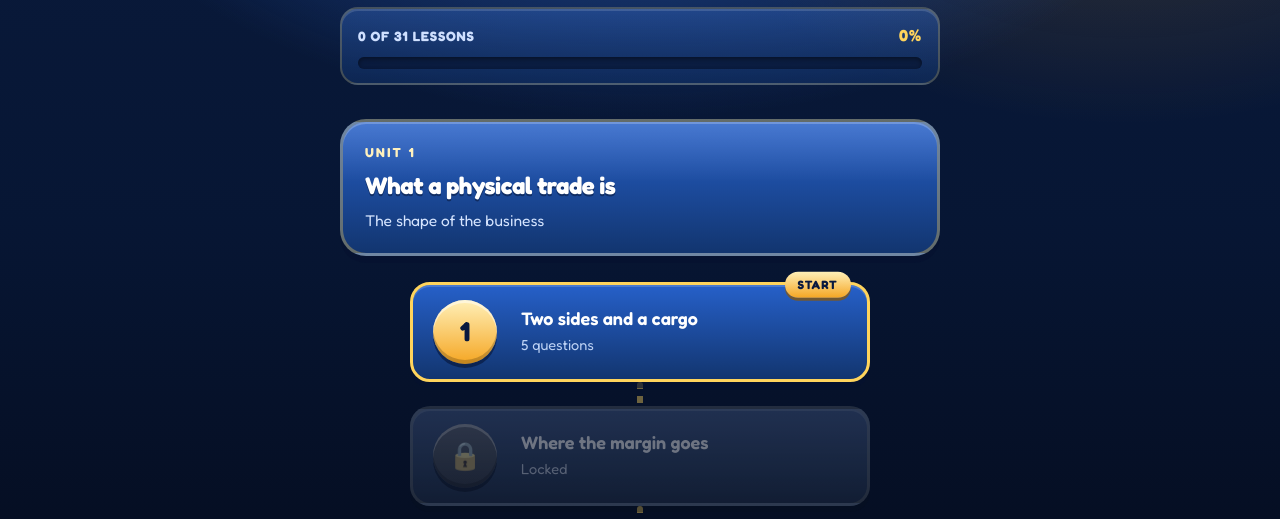
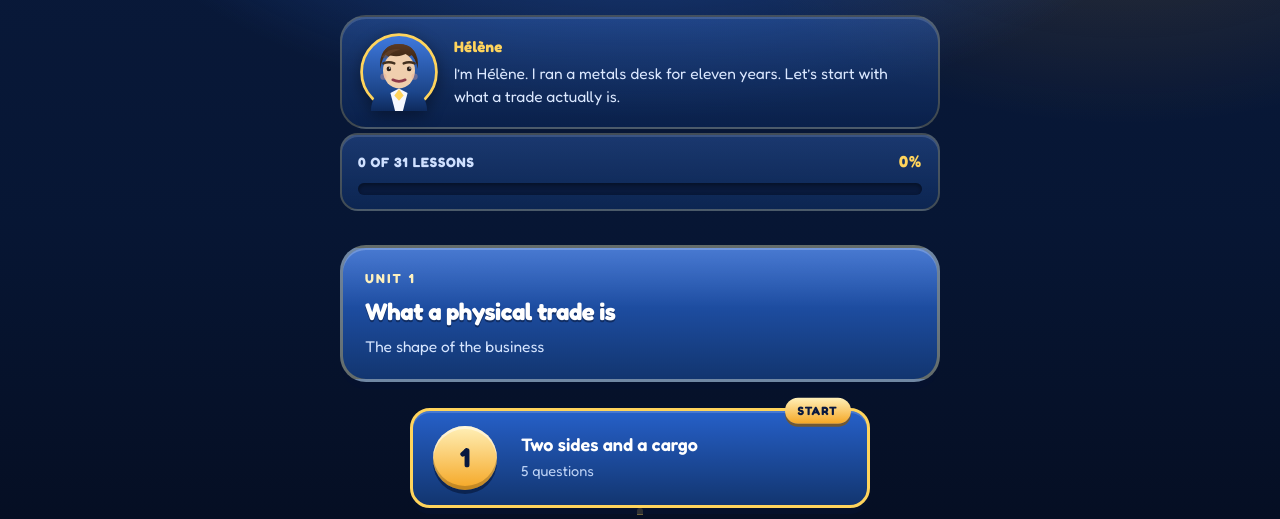
Before and after one commit to giorgiobonetta/world-of-trade, a plain HTML site: page learn.html in a window 1280 px wide. Shown: the part 219-738 px from the top of the page. Drawn offline with Linux system fonts and the light colour scheme.

Commit message:
Add files via upload

```diff
--- a/learn.html
+++ b/learn.html
@@ -84,6 +84,7 @@
   </div>
 </main>
 
+<script src="mascot.js"></script>
 <script src="curriculum.js"></script>
 <script src="app.js"></script>
 <script src="pwa.js"></script>
```
